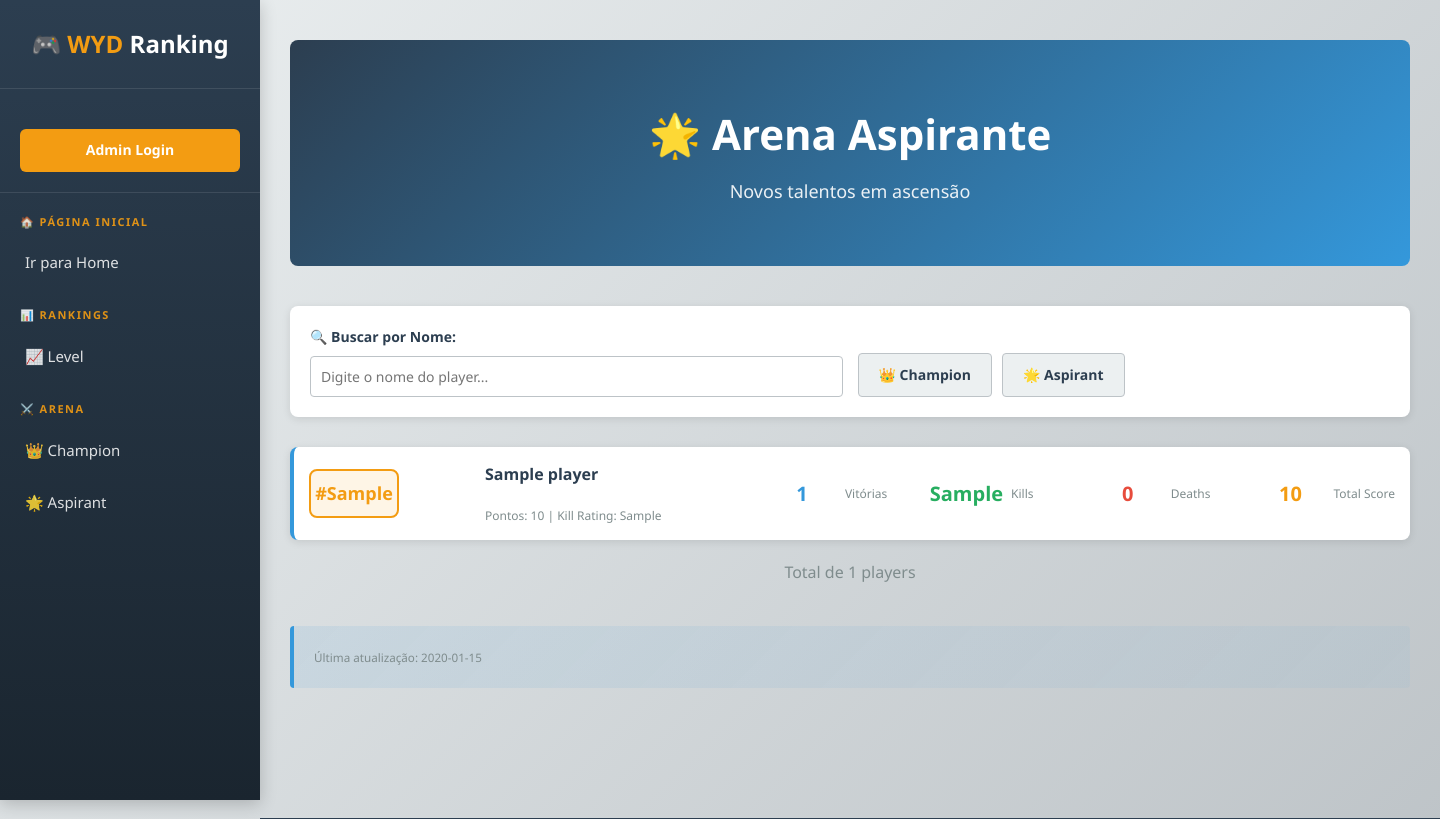
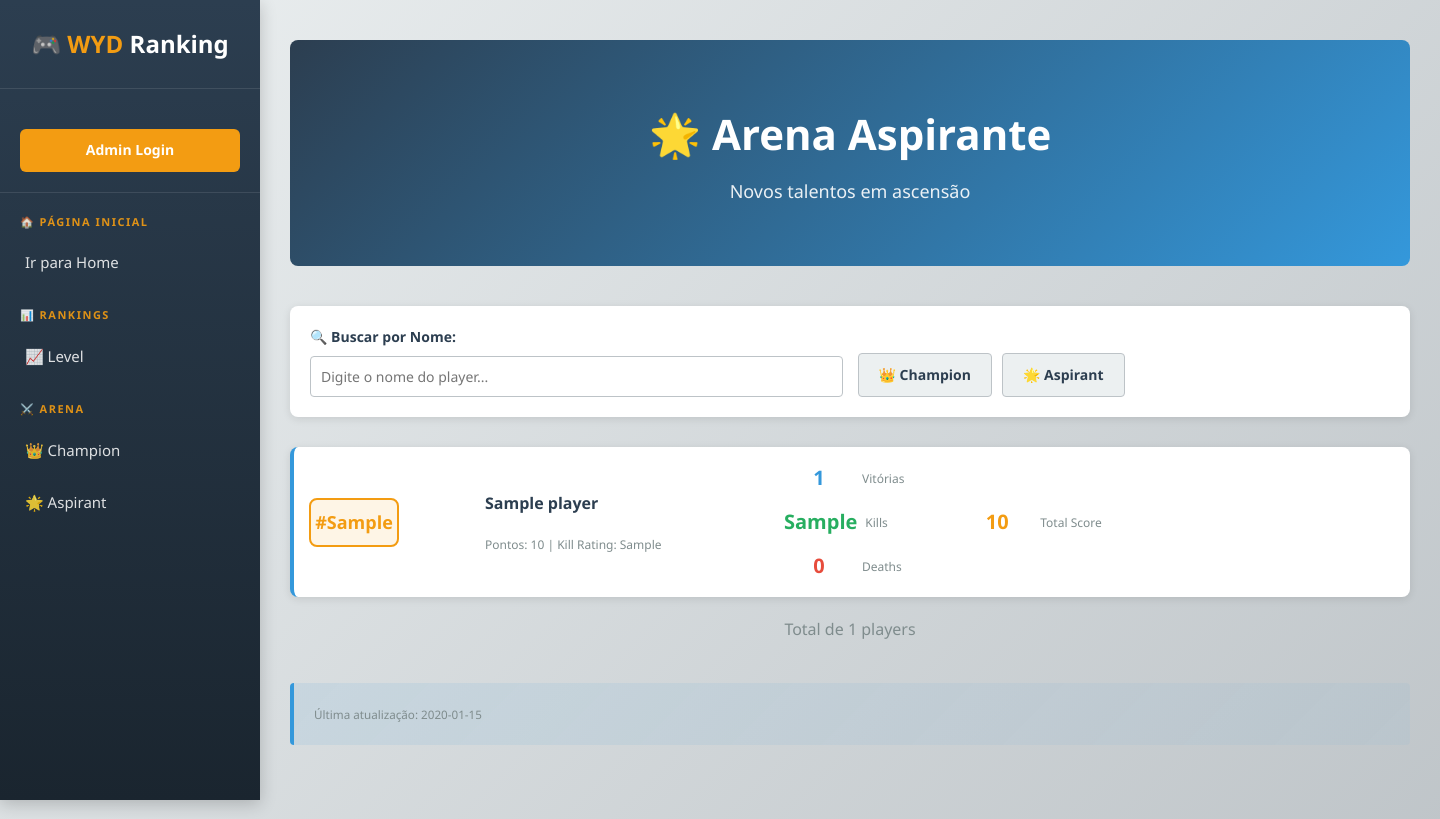
Before and after one commit to davidzaque-leal/wyd-hespert, a FastAPI app: template app/templates/arena.html in a window 1440 px wide. Shown: the top 819 px of the page. Run offline with FastAPI, Linux system fonts and the light colour scheme; the template is opened without the code that fills it: most values are stand-ins (such as "Sample title", 1, 10 or a date in 2020); some libraries are stand-ins or nearby versions.

Commit message:
card no nombile

```diff
--- a/app/templates/arena.html
+++ b/app/templates/arena.html
@@ -52,20 +52,26 @@
                 Pontos: {{ p.total or 0 }} | Kill Rating: {{ p.killValue or 0 }}
             </div>
         </div>
-        <div style="display:flex; align-items:center; gap:8px;">
+        <div class="arena-row-flex" style="display: flex; align-items: center; gap: 12px; flex-wrap: wrap;">
+            <span style="display: flex; align-items: center; gap: 8px;">
                 {{ components.render_stat(p.winCount, 'Vitórias') }}
                 {% if p.arena_stat_changes and p.arena_stat_changes.win_active %}
                     {{ components.render_small_change_indicator(p.arena_stat_changes.win_change, p.arena_stat_changes.win_arrow, p.arena_stat_changes.win_active) }}
                 {% endif %}
-        </div>
-        <div style="display:flex; align-items:center; gap:8px;">
+            </span>
+            <span style="display: flex; align-items: center; gap: 8px;">
                 {{ components.render_stat(p.killValue, 'Kills', '--success-color') }}
                 {% if p.arena_stat_changes and p.arena_stat_changes.kill_active %}
                     {{ components.render_small_change_indicator(p.arena_stat_changes.kill_change, p.arena_stat_changes.kill_arrow, p.arena_stat_changes.kill_active) }}
                 {% endif %}
+            </span>
+            <span style="display: flex; align-items: center; gap: 8px;">
+                {{ components.render_stat(p.deathValue, 'Deaths', '--accent-color') }}
+            </span>
         </div>
-        {{ components.render_stat(p.deathValue, 'Deaths', '--accent-color') }}
+        <div style="display: flex; justify-content: center;">
             {{ components.render_stat(p.total, 'Total Score', '--warning-color') }}
+        </div>
     </div>
     {% endfor %}
 </div>
```
Also changed, not shown: app/templates/ranking.html (+8 -4 lines). Lines whose indentation alone changed are shown as unchanged.
